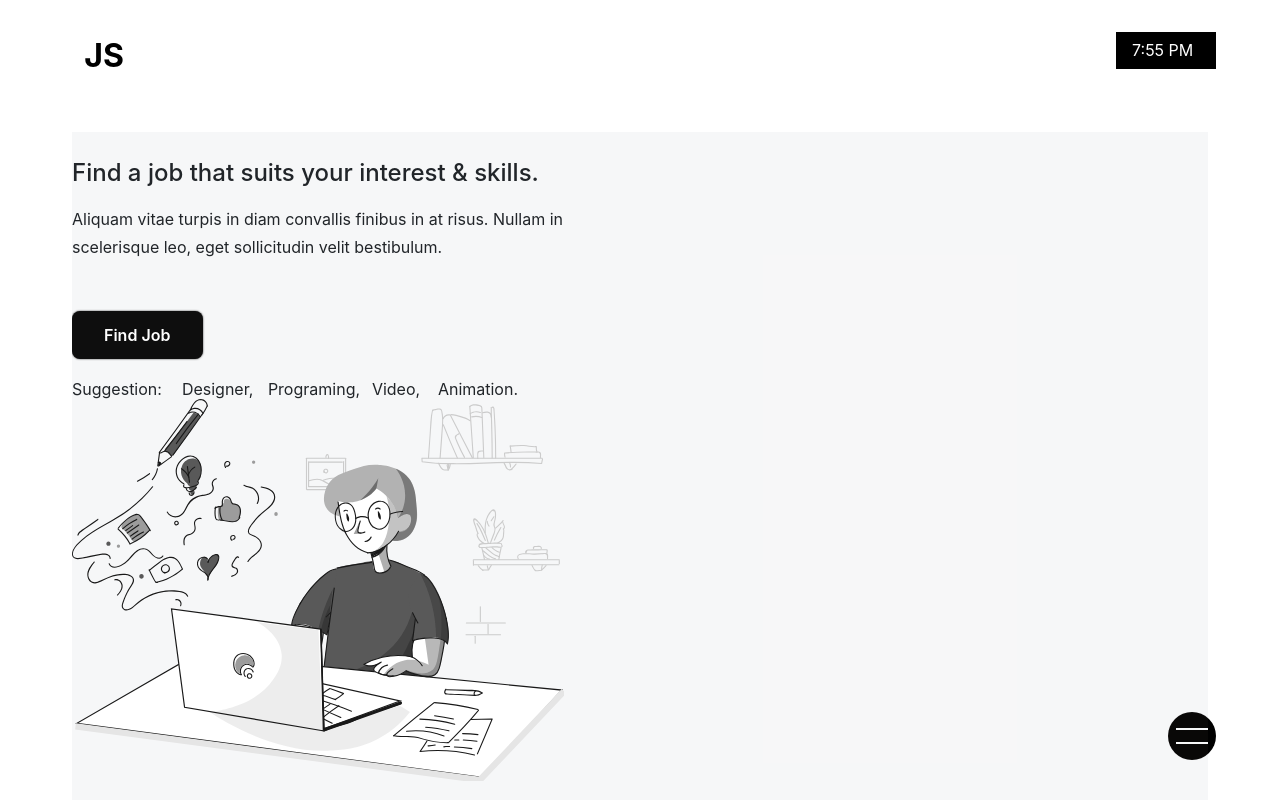
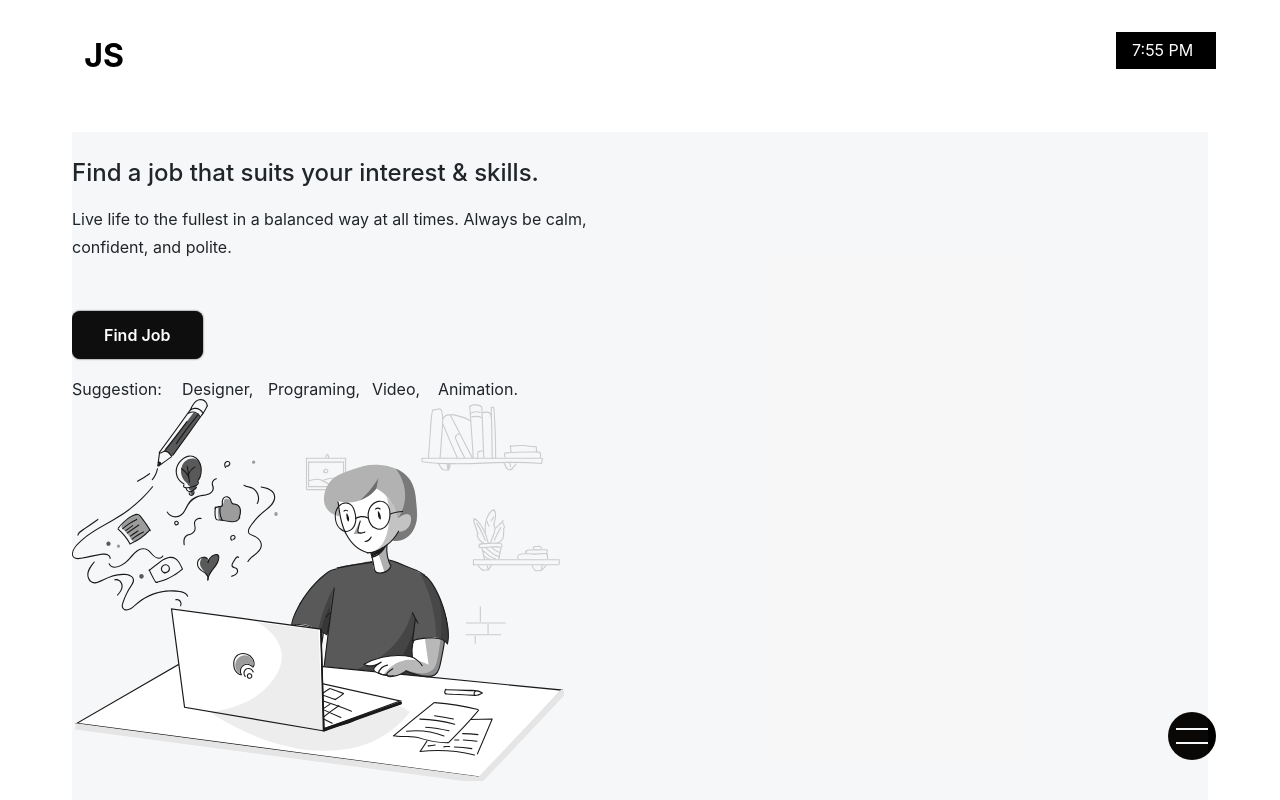
Before and after one commit to Deepakmehar1/jobsecure, a React (Create React App) app: page / in a window 1280 px wide. Shown: the top 800 px of the page. Built offline with nearby package versions, Linux system fonts and the light colour scheme; some icons are missing.

Commit message:
little text change

```diff
--- a/src/components/IndexPage.jsx
+++ b/src/components/IndexPage.jsx
@@ -16,9 +16,8 @@ const IndexPage = () => {
                     Find a job that suits your interest & skills.
                   </h1>
                   <div className="aliquam-vitae-turpis">
-                    Aliquam vitae turpis in diam convallis finibus in at risus.
-                    Nullam in scelerisque leo, eget sollicitudin velit
-                    bestibulum.
+                    Live life to the fullest in a balanced way at all times.
+                    Always be calm, confident, and polite.
                   </div>
                 </div>
                 <div className="action">
```
